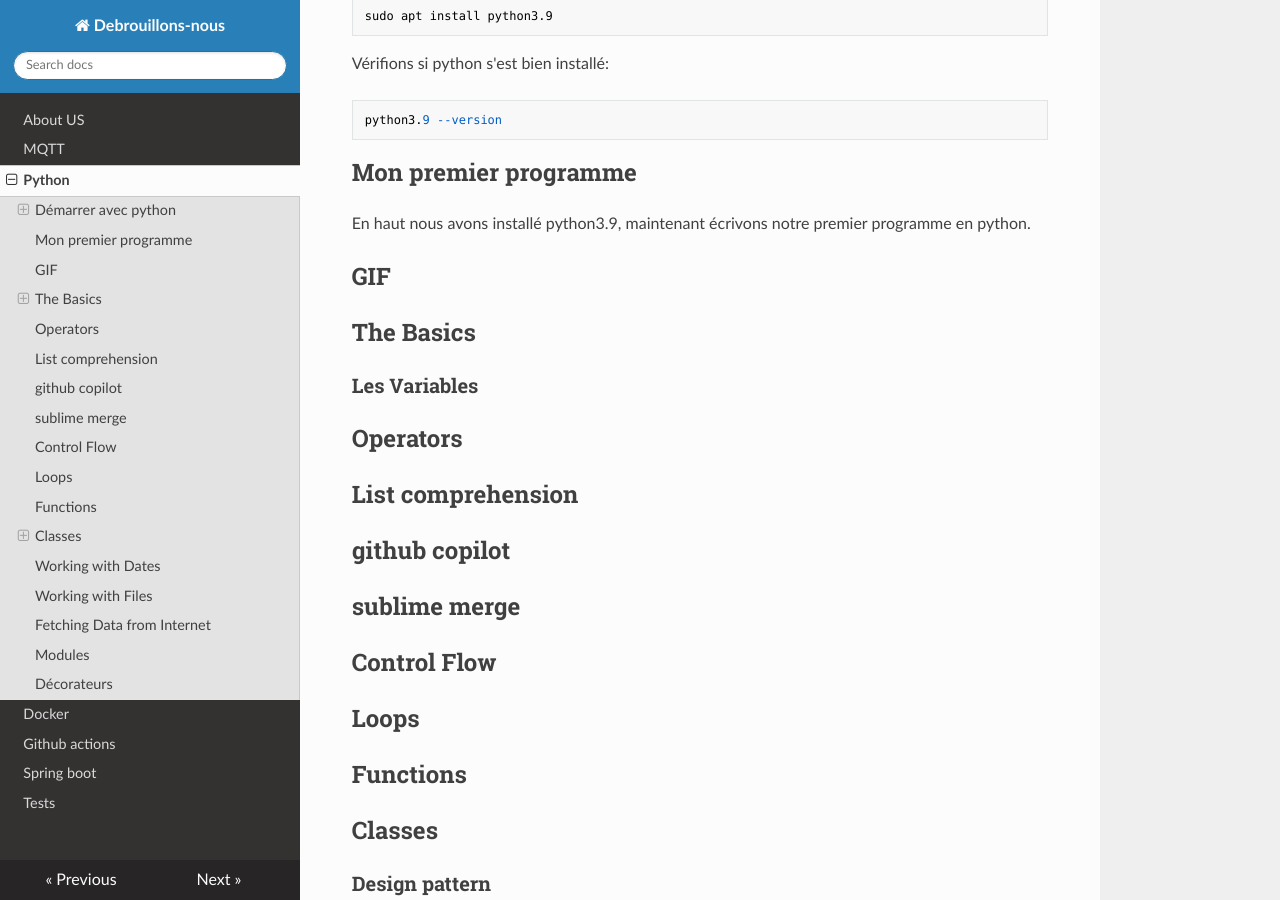
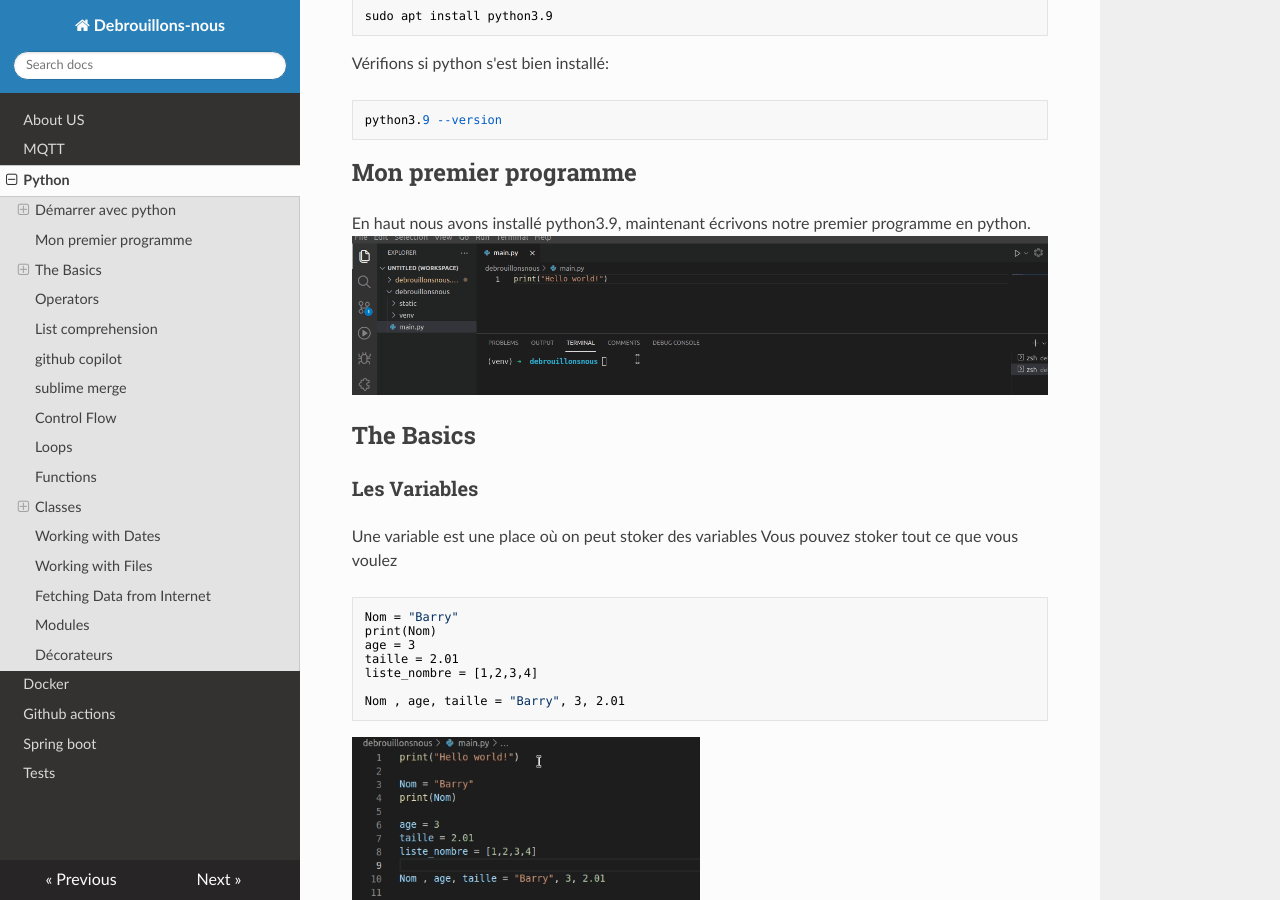
Before and after one commit to debrouillonsnous/debrouillonsnous.github.io, an MkDocs documentation site: the page built from docs/Python.md, in a window 1280 px wide and 900 px high, scrolled down 925 px. Built offline with MkDocs 1.6.1, drawn with Linux system fonts in a browser that asks for light colours; nearby versions of some CDN libraries.

Commit message:
python tutorial variables

````diff
--- a/docs/Python.md
+++ b/docs/Python.md
@@ -33,11 +33,22 @@ python3.9 --version
 ```
 ## Mon premier programme
 En haut nous avons installé python3.9, maintenant écrivons notre premier programme en python.
-## GIF
+![script](../../img/hello_world.gif?raw=true "Title")
 
 ## The Basics
 ### Les Variables
+Une variable est une place où on peut stoker des variables
+Vous pouvez stoker tout ce que vous voulez
+```
+Nom = "Barry"
+print(Nom)
+age = 3
+taille = 2.01
+liste_nombre = [1,2,3,4]
 
+Nom , age, taille = "Barry", 3, 2.01
+```
+<img src="../../img/variables.gif" alt="drawing" style="width:50%; height:300px"/>
 ## Operators
 ## List comprehension
 ## github copilot
````
Also changed, not shown: docs/index.md (+6 -2 lines), docs/img/hello_world.gif (added), docs/img/variables.gif (added), 2 other files.
